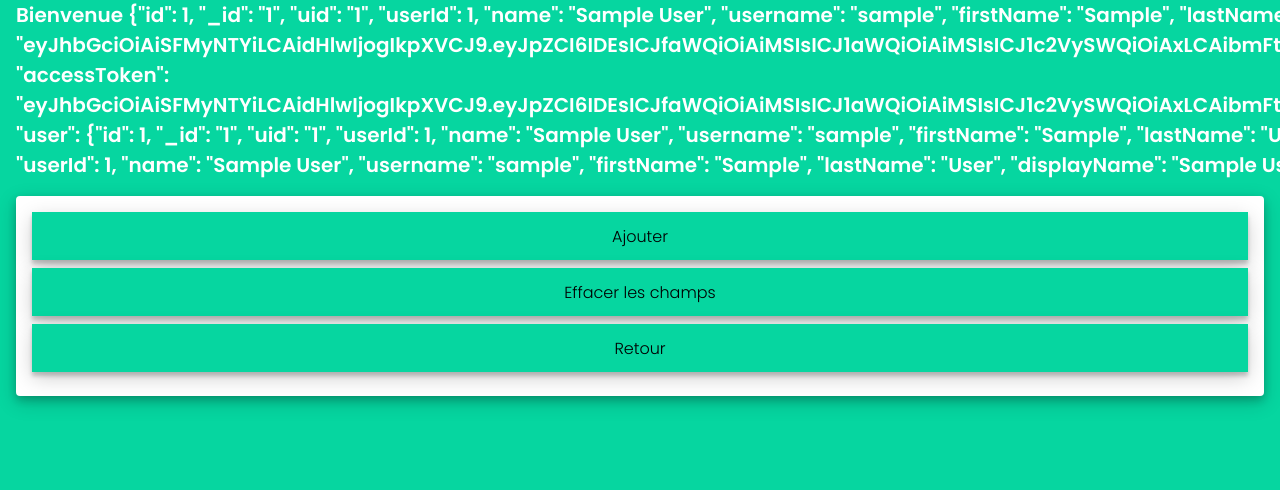
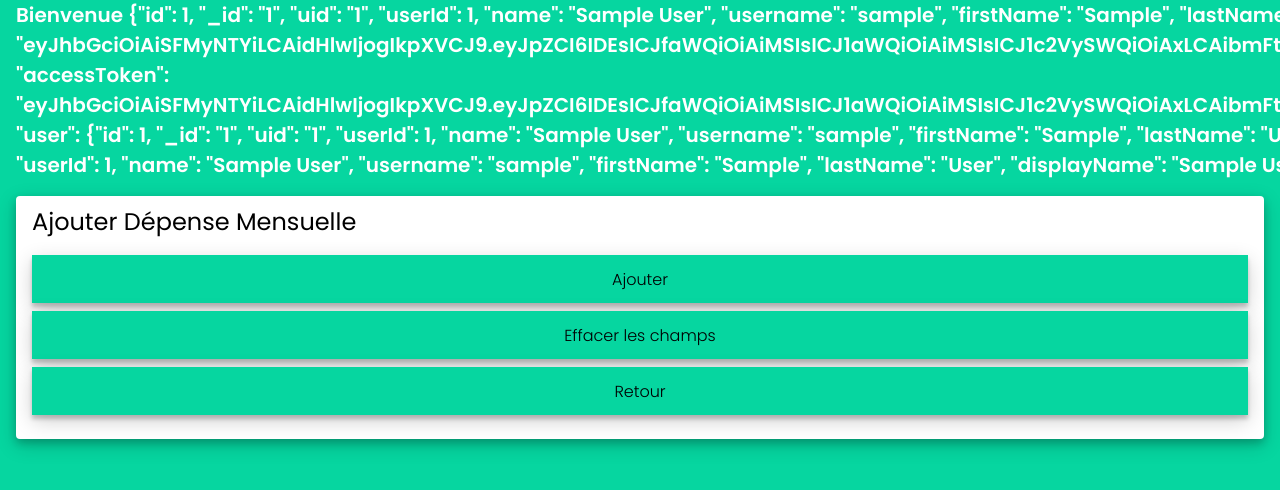
Before and after one commit to Potrunks/SpentManagerReactApp, a React (Create React App) app: page /monthlySpent/new in a window 1280 px wide. Shown: the top 490 px of the page. Built offline with nearby package versions, Linux system fonts and the light colour scheme; sample sign-in values are in the browser's storage.

Commit message:
Create Main Title reusable component

```diff
--- a/src/components/UI/MainTitleDisplay.js
+++ b/src/components/UI/MainTitleDisplay.js
@@ -1,11 +1,35 @@
-import React from 'react'
+import React, { useEffect, useState } from "react";
 
-const MainTitleDisplay = ({titleToDisplay, }) => {
+const MainTitleDisplay = ({ titleToDisplay, mode }) => {
+  const [mainTitleClass, setMainTitleClass] = useState("");
+
+  useEffect(() => {
+    const loadMainTitle = () => {
+      switch (mode) {
+        case "main":
+          setMainTitleClass("main-title-display big-title");
+          break;
+
+        case "list":
+          setMainTitleClass("main-title-list");
+          break;
+
+        case "form":
+          setMainTitleClass("main-title-form");
+          break;
+
+        default:
+          break;
+      }
+    };
+    loadMainTitle();
+  }, [mode]);
 
   return (
-    <div className='main-title-display big-title'>{titleToDisplay}</div>
-  )
+    <div className={mainTitleClass}>
+      <span>{titleToDisplay}</span>
+    </div>
+  );
+};
 
-}
-
-export default MainTitleDisplay
+export default MainTitleDisplay;
--- a/src/components/UI/MainTitleList.js
+++ /dev/null
@@ -1,13 +0,0 @@
-import React from 'react'
-
-const MainTitleList = ({titleToDisplay}) => {
-
-  return (
-    <div className="main-title-list">
-        <span>{titleToDisplay}</span>
-      </div>
-  )
-
-}
-
-export default MainTitleList
--- a/src/components/UI/MonthlySpentList.js
+++ b/src/components/UI/MonthlySpentList.js
@@ -1,13 +1,13 @@
 import React from "react";
-import MainTitleList from "./MainTitleList";
 import MonthlySpentCardButtonCommand from "./MonthlySpentCardButtonCommand";
 import activePicture from "./active.png";
 import inactivePicture from "./inactive.png";
+import MainTitleDisplay from "./MainTitleDisplay";
 
 const MonthlySpentList = ({ monthlySpentList, titleToDisplay }) => {
   return (
     <div className="item-list-main-container">
-      <MainTitleList titleToDisplay={titleToDisplay} />
+      <MainTitleDisplay titleToDisplay={"Mes Dépenses Mensuelles"} mode={"list"} />
       {monthlySpentList.map((monthlySpent) => (
         <div key={monthlySpent.idMonthlySpent} className="item-card-container">
       <div className="item-card">
--- a/src/components/display/MonthlySpentManager.js
+++ b/src/components/display/MonthlySpentManager.js
@@ -43,7 +43,7 @@ const MonthlySpentManager = () => {
   return (
     <div className="app-main-container">
       {loading && <Loading />}
-      {!loading && <MainTitleDisplay titleToDisplay={"Dépenses Mensuelles"} />}
+      {!loading && <MainTitleDisplay titleToDisplay={"Dépenses Mensuelles"} mode={"main"} />}
       {!loading && (
         <MainButtonCommand
           addButton={true}
--- a/src/components/form/NewMonthlySpent.js
+++ b/src/components/form/NewMonthlySpent.js
@@ -2,6 +2,7 @@ import React, { useState, useEffect } from "react";
 import { useNavigate } from "react-router-dom";
 import Loading from "../page/Loading";
 import MainFormButtonCommand from "../UI/MainFormButtonCommand";
+import MainTitleDisplay from "../UI/MainTitleDisplay";
 
 const NewMonthlySpent = () => {
   const [monthlySpent, setMonthlySpent] = useState({
@@ -54,6 +55,7 @@ const NewMonthlySpent = () => {
       {loading && <Loading />}
       {!loading && (
         <div className="main-form-container">
+          <MainTitleDisplay mode={"form"} titleToDisplay={"Ajouter Dépense Mensuelle"} />
           <MainFormButtonCommand
             backButton={true}
             addButtonAttachMethod={displayConfirmPopup}
--- a/src/style/display.css
+++ b/src/style/display.css
@@ -31,7 +31,7 @@
   justify-content: center;
 }
 
-.main-title-list {
+.main-title-list span {
   margin-top: 8px;
   font-weight: 300;
   font-size: 20px;
```
